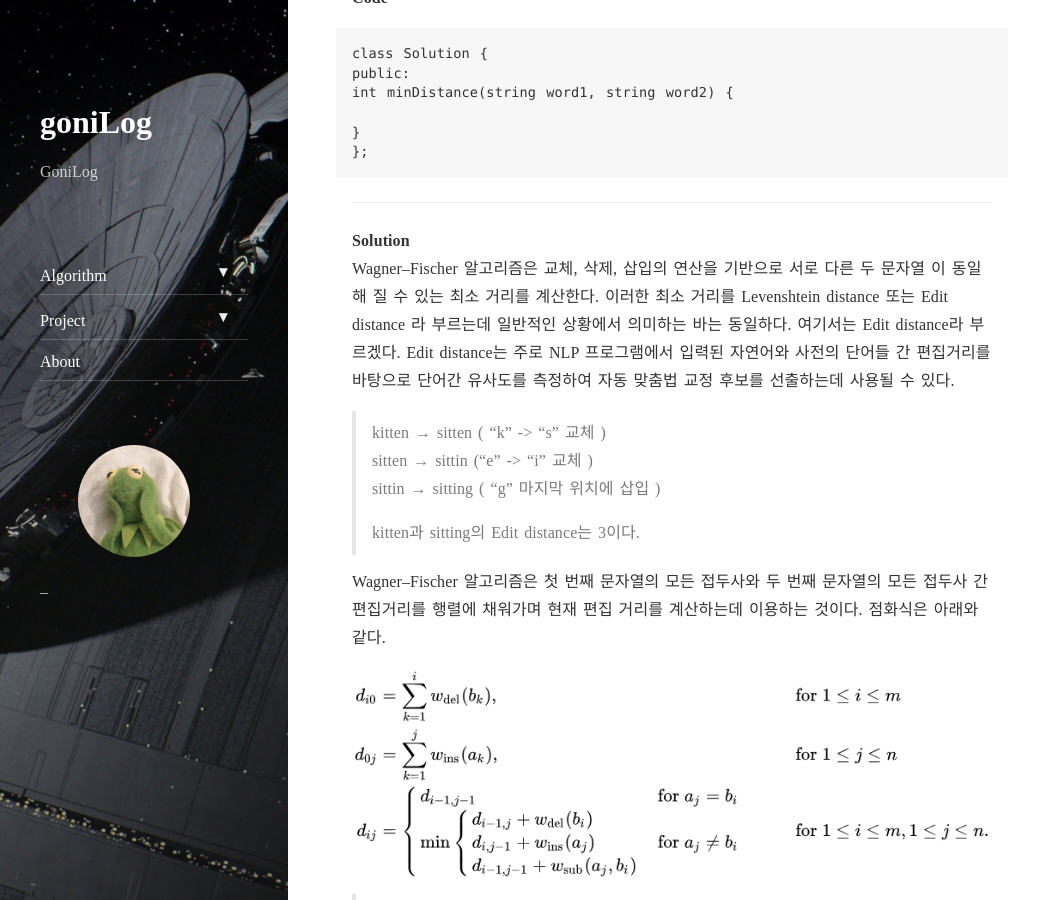
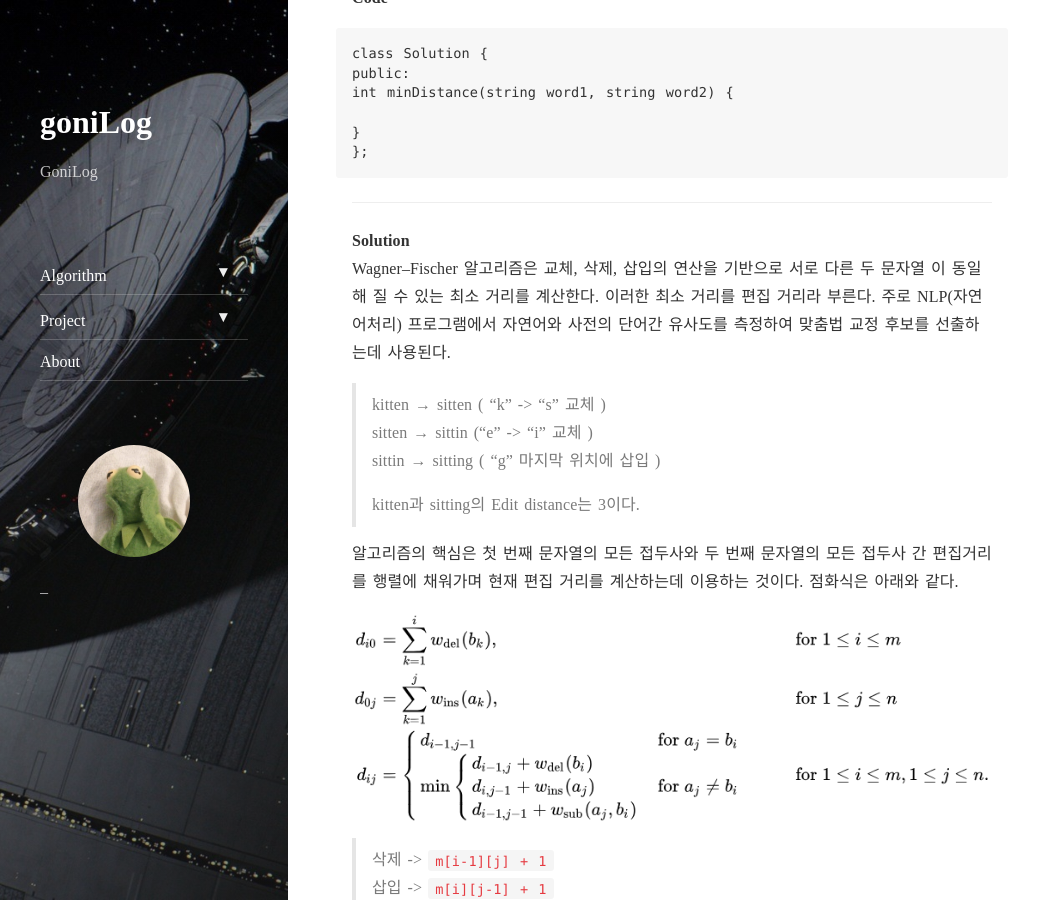
Before and after one commit to gonini/gonini.github.io, a Jekyll site: the page built from _posts/2018-06-17-edit-distance.md, in a window 1280 px wide and 900 px high, scrolled down 799 px. Shown: the whole window, without its empty margins (0-1053 px from the left). Built offline with Jekyll 4.4.1, drawn with Linux system fonts in a browser that asks for light colours; nearby versions of some CDN libraries; comment, search, counter and statistics services are not loaded; some of the changed text lies outside the part shown.

Commit message:
편집거리 문장 수정

```diff
--- a/_posts/2018-06-17-edit-distance.md
+++ b/_posts/2018-06-17-edit-distance.md
@@ -45,7 +45,7 @@ int minDistance(string word1, string word2) {
 ---
 
 **Solution**
-Wagner–Fischer 알고리즘은 교체, 삭제, 삽입의 연산을 기반으로 서로 다른 두 문자열 이 동일해 질 수 있는 최소 거리를 계산한다. 이러한 최소 거리를  Levenshtein distance 또는 Edit distance 라 부르는데 일반적인 상황에서 의미하는 바는 동일하다.  여기서는 Edit distance라 부르겠다. Edit distance는 주로 NLP 프로그램에서 입력된 자연어와 사전의 단어들 간 편집거리를 바탕으로 단어간 유사도를 측정하여 자동 맞춤법 교정 후보를 선출하는데 사용될 수 있다.
+Wagner–Fischer 알고리즘은 교체, 삭제, 삽입의 연산을 기반으로 서로 다른 두 문자열 이 동일해 질 수 있는 최소 거리를 계산한다. 이러한 최소 거리를 편집 거리라 부른다. 주로 NLP(자연어처리) 프로그램에서 자연어와 사전의 단어간 유사도를 측정하여 맞춤법 교정 후보를 선출하는데 사용된다.
 
 > kitten → sitten ( “k” -> “s”  교체 )
 > sitten → sittin ("e" -> “i” 교체  )
@@ -53,7 +53,7 @@ Wagner–Fischer 알고리즘은 교체, 삭제, 삽입의 연산을 기반으
 >
 > kitten과 sitting의 Edit distance는 3이다.
 
-Wagner–Fischer 알고리즘은 첫 번째 문자열의 모든 접두사와 두 번째 문자열의 모든 접두사 간 편집거리를 행렬에 채워가며 현재 편집 거리를 계산하는데 이용하는 것이다.  점화식은 아래와 같다.
+알고리즘의 핵심은 첫 번째 문자열의 모든 접두사와 두 번째 문자열의 모든 접두사 간 편집거리를 행렬에 채워가며 현재 편집 거리를 계산하는데 이용하는 것이다.  점화식은 아래와 같다.
 
 ![](/assets/img/edit_distance.png)
 
@@ -62,7 +62,7 @@ Wagner–Fischer 알고리즘은 첫 번째 문자열의 모든 접두사와 두
 > 삽입 -> `m[i][j-1] + 1`
 > 교체 -> `m[i-1][j-1] + (word1[j] != word2[i])`
 
-이를 염두해두고  “inte” 와 “exec” 의 편집거리를 구해보자.  ‘  ’ 는 공백이다. 공백으로부터  두 문자열의 모든 접두사까지의 편집거리는 접두사의 길이와 동일함이 자명하다.  공백과 모든 접두사의 편집거리를 구하는 것은 가장 작은 문제이다.
+이를 염두해두고  “inte” 와 “exec” 의 편집거리를 구해보자.  ‘  ’ 는 공백이다. 공백으로부터  두 문자열의 모든 접두사까지의 편집거리는 접두사의 길이와 같다.  공백과 모든 접두사의 편집거리를 구하는 것은 가장 작은 문제이다.
 
 |    | '' | e | x | e | c |
 |:--:|:--:|:-:|:-:|:-:|:-:|
@@ -75,7 +75,7 @@ Wagner–Fischer 알고리즘은 첫 번째 문자열의 모든 접두사와 두
 > 공백과 ‘exec’ 의 편집거리는  4이다 -> `m[0][4]`
 > 공백과  ‘int’ 의 편집거리는 3이다 ->  `m[3][0]`
 
-점화식대로 남은 칸을 채워나가게 되면 `m[word1.size()][word2.size()]` 에  ‘inte’ -> ‘exec’ 의 편집거리가 채워질 것이다.  이해를 돕기 위해 작은 문제들을 풀어두었다.
+남은 칸을 채워나가게 되면 `m[word1.size()][word2.size()]` 에  ‘inte’ -> ‘exec’ 의 편집거리가 채워질 것이다.  이해를 돕기 위해 작은 문제들을 미리 풀어두었다.
 
 |    | '' | e | x | e | c |
 |:--:|:--:|:-:|:-:|:-:|:-:|
@@ -90,7 +90,7 @@ Wagner–Fischer 알고리즘은 첫 번째 문자열의 모든 접두사와 두
 **‘inte’ -> ‘exe’ 의 편집거리**
 
 * 수정
-‘inte’ 에서 e를 e로 수정하여 ‘exe’ 가 되는 편집 거리를 계산해야한다. 그렇다.  이미 수정하려는 문자와 동일하기 때문에 수정할 필요가 없다.  수정에 대한 비용은 고려하지 않아도 된다.  ‘e’ 는 원하는 단어다. 이제 ‘e’를 제외한 ‘int’ 와 ‘ex’ 의 편집 거리를 구하면 되지 않을까? ‘int’ 와 ‘ex’ 의 편집 거리 + 수정 연산은 ‘inte’ 에서 e를 e로 수정하여 ‘exe’ 가 되는 편집 거리가 된다! 물론   ‘int’ -> ‘ex’   `m[3][2]` 는 이미 구해져 있다.  수정할 필요가 없었으니 `m[3][2] + 0` 이 된다.
+‘inte’ 에서 e를 e로 수정하여 ‘exe’ 가 되는 편집 거리를 계산해야한다. 그렇다.  이미 수정하려는 문자와 동일하기 때문에 수정할 필요가 없다.  수정에 대한 비용은 고려하지 않아도 된다.  ‘e’ 는 원하는 단어다. 이제 ‘e’를 제외한 ‘int’ 와 ‘ex’ 의 편집 거리를 구하면 되지 않을까? ‘int’ 와 ‘ex’ 의 편집 거리 + 수정 연산은 ‘inte’ 에서 e를 e로 수정하여 ‘exe’ 가 되는 편집 거리가 된다. 물론   ‘int’ -> ‘ex’   `m[3][2]` 는 이미 구해져 있다.  수정할 필요가 없었으니 `m[3][2] + 0` 이 된다.
 
 * 삭제
 ‘inte’ 에서 e를 삭제하여 ‘exe’ 가 되는 편집 거리를 계산해야한다. ‘e’ 를 삭제했으니 삭제에 대한 연산 횟수도 포함해야한다. ‘inte’ 에서 ‘e’를 삭제하면 ‘int’ 이다. ‘int’ -> ‘exe’ 의 편집거리를 구하고 삭제한 연산 횟수를 포함해주면  *‘inte’ 에서 e를 삭제하여 ‘exe’ 가 되는 편집 거리가 된다.*  ‘int’ -> ‘exe’ `m[3][3]` 은 이미 구해져 있다. 삭제 연산 수를 포함 시켜줘야하니 `m[3][3] + 1` 이 된다.
```
